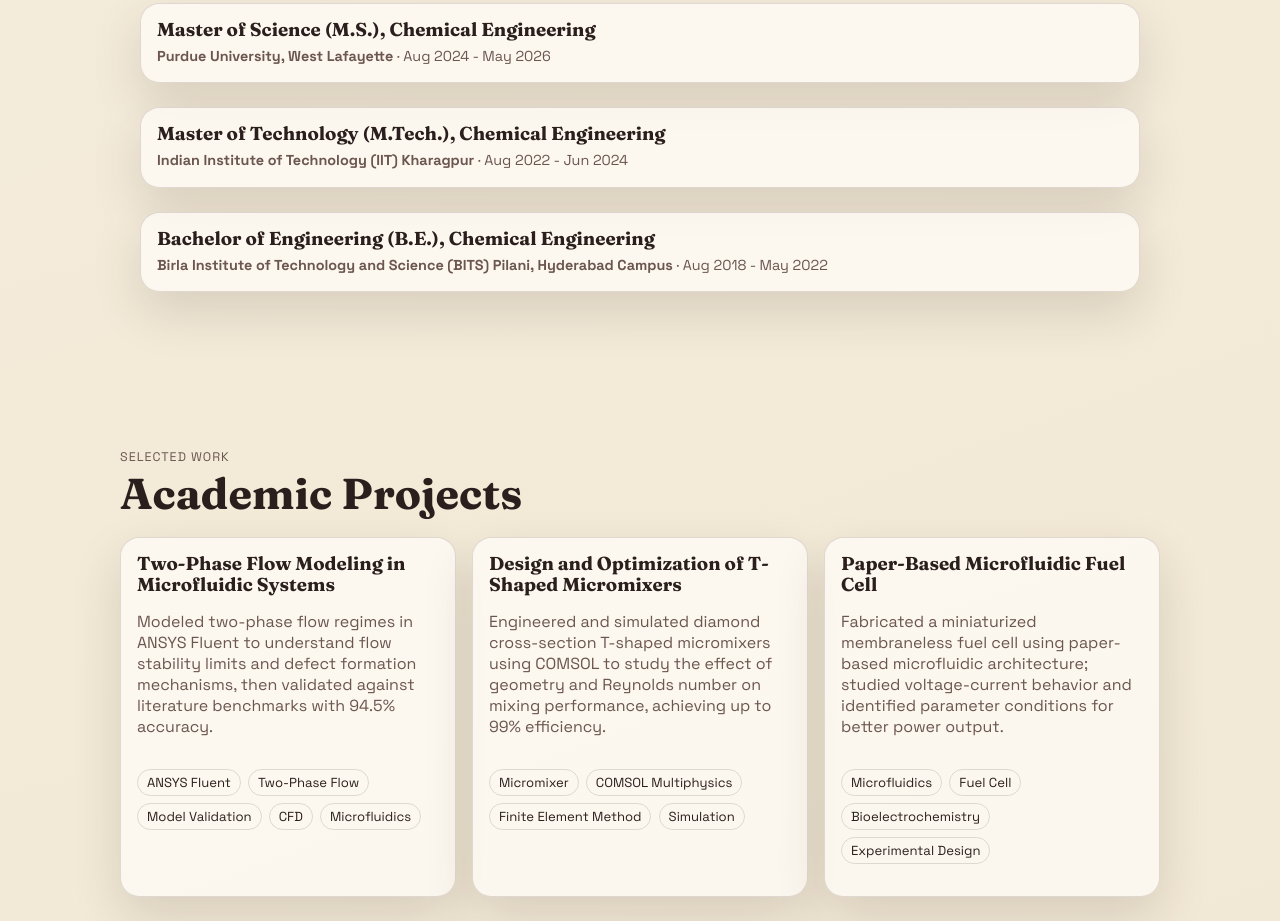
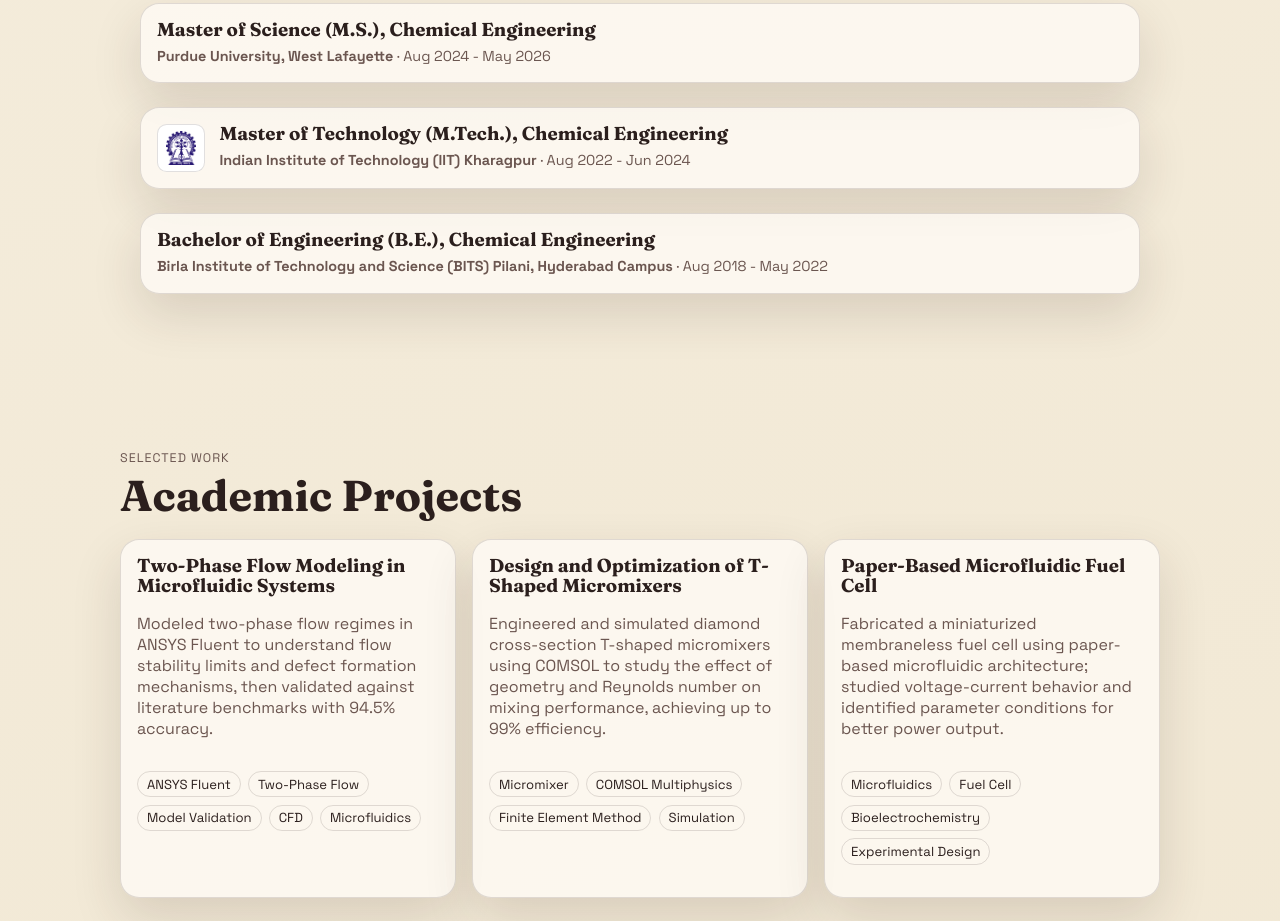
Before and after one commit to rajivsrikar2001-creator/Portfolio, a plain HTML site: page index.html in a window 1280 px wide. Shown: the part 2777-3698 px from the top of the page. Drawn offline with Linux system fonts and the light colour scheme.

Commit message:
Use provided IIT Kharagpur logo in education
Co-Authored-By: Claude Opus 5.5 <noreply@anthropic.com>
Claude-Session: https://claude.ai/code/session_016TE6VeoUddiDqpQapgJYNh

```diff
--- a/index.html
+++ b/index.html
@@ -213,7 +213,7 @@
           </article>
           <article class="card project-card">
             <div class="card-head">
-              <img class="org-logo" src="https://www.google.com/s2/favicons?domain=iitkgp.ac.in&sz=128" alt="IIT Kharagpur logo" loading="lazy" onerror="this.remove()" />
+              <img class="org-logo" src="assets/iitkgp-logo.png" alt="IIT Kharagpur logo" loading="lazy" onerror="this.remove()" />
               <div>
                 <h3>Master of Technology (M.Tech.), Chemical Engineering</h3>
                 <p class="project-meta"><strong>Indian Institute of Technology (IIT) Kharagpur</strong> · Aug 2022 - Jun 2024</p>
```
Also changed, not shown: assets/iitkgp-logo.png (added).
